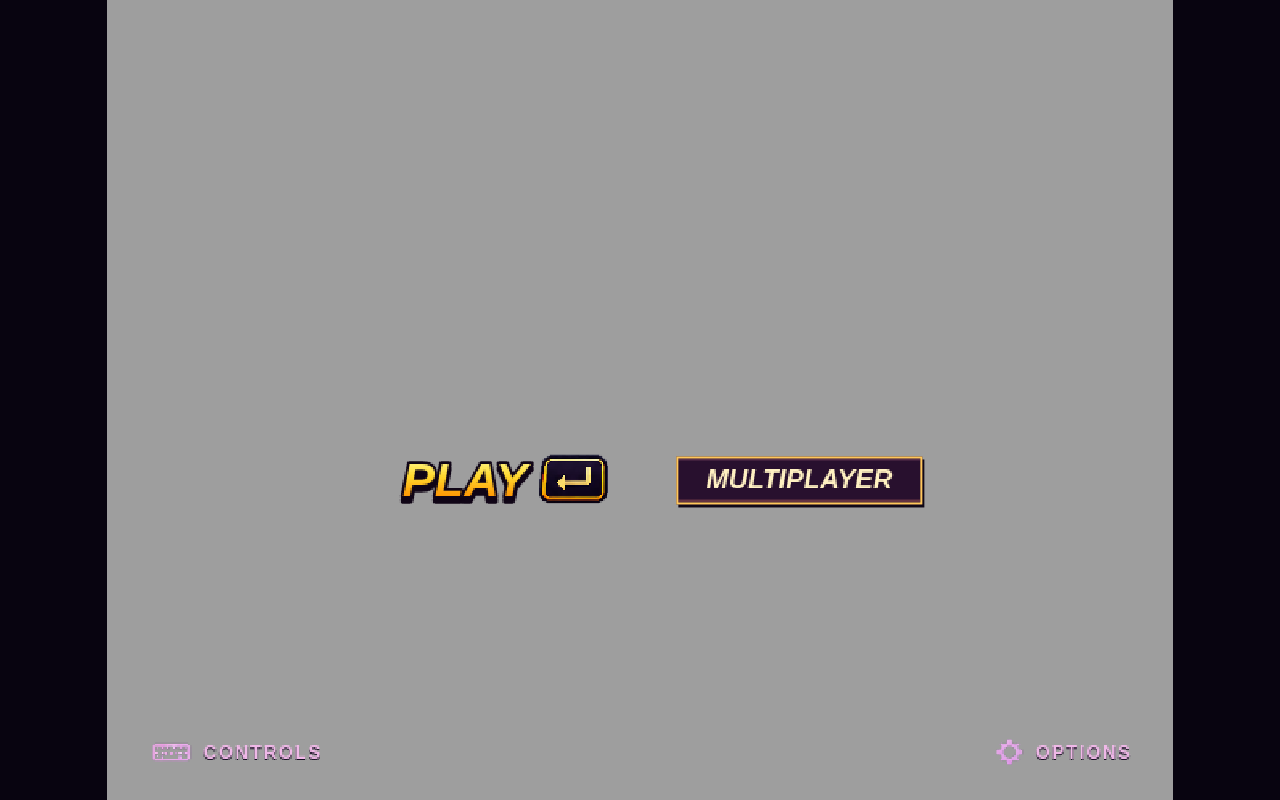
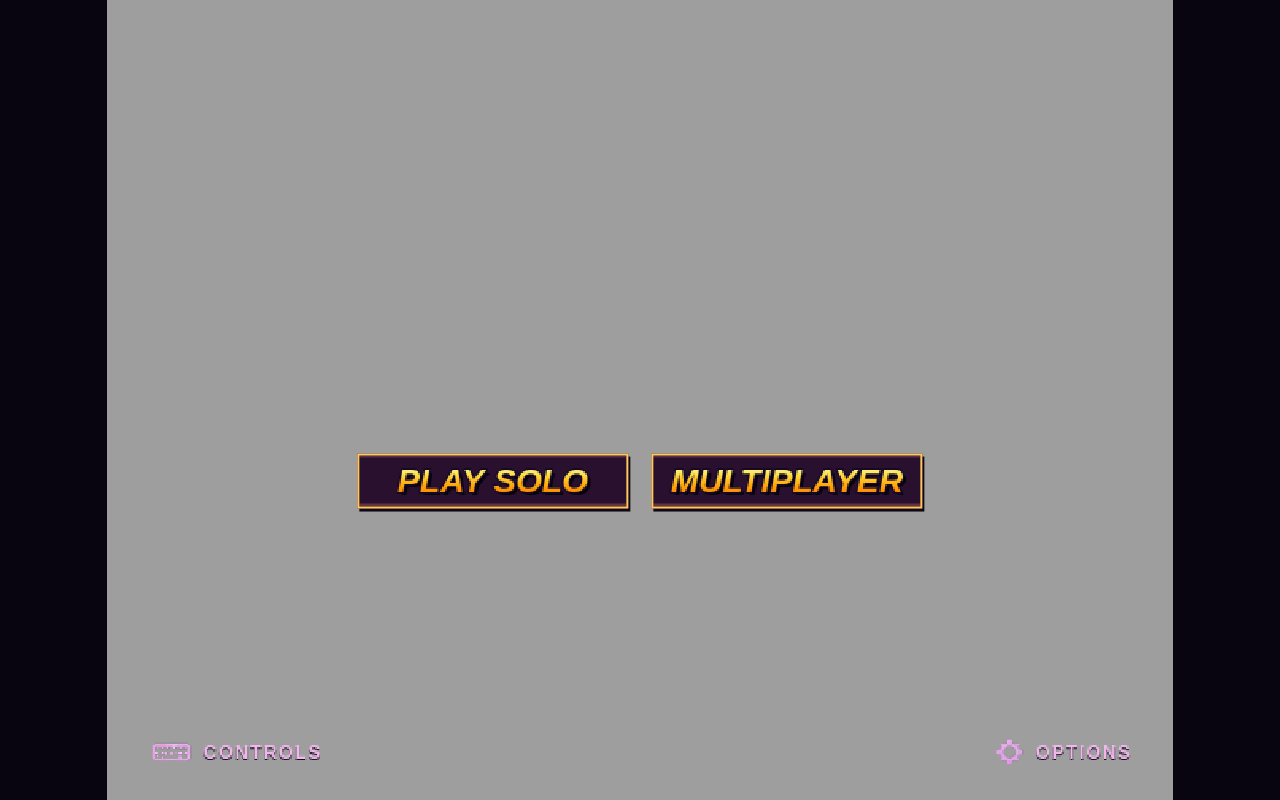
Before and after one commit to cyrilbele/midnight_monsters, a plain HTML site: page index.html in a window 1280 px wide. Drawn offline with Linux system fonts and the light colour scheme.

Commit message:
Match solo and multiplayer buttons on the title screen

```diff
--- a/index.html
+++ b/index.html
@@ -4,7 +4,7 @@
 <meta charset="utf-8">
 <title>Midnight Monsters</title>
 <meta name="viewport" content="width=device-width, initial-scale=1">
-<link rel="stylesheet" href="menu.css?v=33">
+<link rel="stylesheet" href="menu.css?v=36">
 <link rel="icon" href="sprites/ui/badge/badge_hearse.png">
 <style>
   html, body { margin: 0; height: 100%; background: #07030f; overflow: hidden; }
@@ -29,8 +29,8 @@
     <canvas class="title-art" width="640" height="480" aria-hidden="true"></canvas>
     <nav id="title-actions" aria-label="Main menu" data-i18n-aria="menu.main">
       <div class="title-modes">
-        <button type="button" id="play" aria-label="Play" data-i18n-aria="menu.play" aria-keyshortcuts="Enter"><canvas width="184" height="33" data-menu-art="titlePlay" aria-hidden="true"></canvas></button>
-        <button type="button" id="open-multi" aria-controls="multi-page" aria-label="Multiplayer" data-i18n-aria="online.multiplayer"><canvas width="154" height="28" aria-hidden="true"></canvas></button>
+        <button type="button" id="play" aria-label="Play solo" data-i18n-aria="menu.play" aria-keyshortcuts="Enter"><canvas width="168" height="32" aria-hidden="true"></canvas></button>
+        <button type="button" id="open-multi" aria-controls="multi-page" aria-label="Multiplayer" data-i18n-aria="online.multiplayer"><canvas width="168" height="32" aria-hidden="true"></canvas></button>
       </div>
       <button type="button" id="open-controls" class="title-link controls-link" aria-controls="controls-page" aria-label="Controls" data-i18n-aria="menu.controls"><canvas width="118" height="18" data-menu-art="titleKeyboard" aria-hidden="true"></canvas></button>
       <button type="button" id="open-options" class="title-link options-link" aria-controls="options-page" aria-label="Options" data-i18n-aria="menu.options"><canvas width="84" height="18" data-menu-art="titleGear" aria-hidden="true"></canvas></button>
@@ -171,19 +171,19 @@
 </form>
 <script src="js/util.js?v=28"></script>
 <script src="js/i18n.js?v=18"></script>
-<script src="js/locales/en.js?v=35"></script>
-<script src="js/locales/fr.js?v=35"></script>
-<script src="js/locales/ja.js?v=35"></script>
-<script src="js/locales/zh-CN.js?v=35"></script>
-<script src="js/locales/es.js?v=35"></script>
+<script src="js/locales/en.js?v=36"></script>
+<script src="js/locales/fr.js?v=36"></script>
+<script src="js/locales/ja.js?v=36"></script>
+<script src="js/locales/zh-CN.js?v=36"></script>
+<script src="js/locales/es.js?v=36"></script>
 <script src="js/worlds.js?v=35"></script>
-<script src="js/sprites.js?v=35"></script>
+<script src="js/sprites.js?v=36"></script>
 <script src="js/assets.js?v=20"></script>
 <script src="js/track.js?v=35"></script>
 <script src="js/render.js?v=35"></script>
 <script src="js/audio.js?v=29"></script>
 <script src="js/select.js?v=29"></script>
-<script src="js/menu.js?v=32"></script>
+<script src="js/menu.js?v=36"></script>
 <script src="js/input.js?v=32"></script>
 <script src="js/local.js?v=35"></script>
 <script src="js/voice.js?v=32"></script>
--- a/js/locales/en.js
+++ b/js/locales/en.js
@@ -57,7 +57,7 @@ I18n.catalogs["en"] = {
     "multi.again": "Race again",
     "multi.padLost": "Controller disconnected · keyboard active",
     "menu.main": "Main menu",
-    "menu.play": "Play",
+    "menu.play": "Play solo",
     "menu.controls": "Controls",
     "menu.options": "Options",
     "menu.back": "Back",
--- a/js/locales/es.js
+++ b/js/locales/es.js
@@ -57,7 +57,7 @@ I18n.catalogs["es"] = {
     "multi.again": "Volver a correr",
     "multi.padLost": "Mando desconectado · teclado activo",
     "menu.main": "Menú principal",
-    "menu.play": "Jugar",
+    "menu.play": "Jugar solo",
     "menu.controls": "Controles",
     "menu.options": "Opciones",
     "menu.back": "Volver",
--- a/js/locales/fr.js
+++ b/js/locales/fr.js
@@ -57,7 +57,7 @@ I18n.catalogs["fr"] = {
     "multi.again": "Rejouer",
     "multi.padLost": "Manette déconnectée · clavier actif",
     "menu.main": "Menu principal",
-    "menu.play": "Jouer",
+    "menu.play": "Jouer solo",
     "menu.controls": "Commandes",
     "menu.options": "Options",
     "menu.back": "Retour",
--- a/js/locales/ja.js
+++ b/js/locales/ja.js
@@ -57,7 +57,7 @@ I18n.catalogs["ja"] = {
     "multi.again": "もう一度レース",
     "multi.padLost": "接続が切れました · キーボード操作可",
     "menu.main": "メインメニュー",
-    "menu.play": "スタート",
+    "menu.play": "ソロプレイ",
     "menu.controls": "操作方法",
     "menu.options": "設定",
     "menu.back": "戻る",
--- a/js/locales/zh-CN.js
+++ b/js/locales/zh-CN.js
@@ -57,7 +57,7 @@ I18n.catalogs["zh-CN"] = {
     "multi.again": "再来一场",
     "multi.padLost": "手柄已断开 · 可用键盘",
     "menu.main": "主菜单",
-    "menu.play": "开始",
+    "menu.play": "单人游戏",
     "menu.controls": "操作说明",
     "menu.options": "设置",
     "menu.back": "返回",
--- a/js/menu.js
+++ b/js/menu.js
@@ -70,37 +70,19 @@ const Home = {
     for (const canvas of this.nav.querySelectorAll('canvas')) {
       const button = canvas.parentElement, art = A.ui[canvas.dataset.menuArt];
       const ctx = canvas.getContext('2d');
-      const play = button === this.playButton;
       const label = button.getAttribute('aria-label').toLocaleUpperCase(I18n.language);
       ctx.clearRect(0, 0, canvas.width, canvas.height);
       ctx.imageSmoothingEnabled = false;
       if (!art) {
-        ctx.font = R.font(17); ctx.textAlign = 'center'; ctx.textBaseline = 'middle';
-        ctx.fillStyle = '#fff1c2';
-        ctx.fillText(label, canvas.width / 2, canvas.height / 2, canvas.width - 14);
+        const hud = Object.create(R);
+        hud.ctx = ctx;
+        const size = 21, baseline = 23;
+        hud.text(label, canvas.width / 2, baseline, size, hud.yellow(baseline, size), { align: 'center', maxWidth: canvas.width - 18, lw: 2 });
         continue;
       }
-      if (play && I18n.language !== 'fr') {
-        // The original French button includes an illustrated Return key at its right edge.
-        ctx.save();
-        ctx.font = R.font(30); ctx.lineJoin = 'round'; ctx.lineWidth = 3.5;
-        const keyW = 44, gap = 7, textW = Math.min(canvas.width - keyW - gap - 6, Math.ceil(ctx.measureText(label).width));
-        const left = Math.round((canvas.width - textW - gap - keyW) / 2);
-        const gold = ctx.createLinearGradient(0, 3, 0, 27);
-        gold.addColorStop(0, '#fff586'); gold.addColorStop(0.45, '#ffd72d'); gold.addColorStop(1, '#ff9200');
-        ctx.strokeStyle = '#100516'; ctx.fillStyle = '#100516';
-        ctx.strokeText(label, left, 29, textW); ctx.fillText(label, left, 29, textW);
-        ctx.strokeText(label, left, 26, textW); ctx.fillStyle = gold; ctx.fillText(label, left, 26, textW);
-        const keyX = 308; // source pixels in title_play.png
-        ctx.drawImage(art, keyX, 0, art.width - keyX, art.height, left + textW + gap, 0, keyW, canvas.height);
-        ctx.restore();
-        continue;
-      }
-      const scale = Math.min((play ? canvas.width : 25) / art.width, canvas.height / art.height);
+      const scale = Math.min(25 / art.width, canvas.height / art.height);
       const w = Math.round(art.width * scale), h = Math.round(art.height * scale);
-      const left = play ? Math.round((canvas.width - w) / 2) : 0;
-      ctx.drawImage(R.sourceAtSize(art, w), left, Math.round((canvas.height - h) / 2), w, h);
-      if (play) continue;
+      ctx.drawImage(R.sourceAtSize(art, w), 0, Math.round((canvas.height - h) / 2), w, h);
       ctx.font = 'bold 11px ' + I18n.fonts; ctx.letterSpacing = '1.2px';
       const x = w + 7, y = Math.round(canvas.height / 2) + 4;
       ctx.fillStyle = '#150d21'; ctx.fillText(label, x, y + 1, canvas.width - x - 1);
--- a/js/sprites.js
+++ b/js/sprites.js
@@ -153,7 +153,6 @@ const BACKGROUNDS = ZONES.map(({ id: z }) => ({
 // --------------------------------------------------------- select screen ---
 const UI_SPRITES = {
   titleScene: 'ui/title_scene.png',
-  titlePlay: 'ui/title_play.png',
   titleKeyboard: 'ui/title_keyboard.png',
   titleGear: 'ui/title_gear.png',
   turbo: 'ui/turbo.png',
--- a/menu.css
+++ b/menu.css
@@ -40,13 +40,13 @@
   transform: translate(-50%, -50%);
   width: min(94%, max(53%, 300px));
   display: grid;
-  grid-template-columns: 1.2fr 1fr;
+  grid-template-columns: repeat(2, minmax(0, 1fr));
   align-items: center;
   gap: 4%;
 }
 #title-actions .title-modes button { width: 100%; min-width: 0; padding: 0; }
 #title-actions canvas { width: 100%; height: auto; pointer-events: none; }
-#open-multi canvas {
+.title-modes canvas {
   box-sizing: border-box;
   background: #28102e;
   border: 2px solid #ffc75b;
```
Also changed, not shown: 1 other file.
